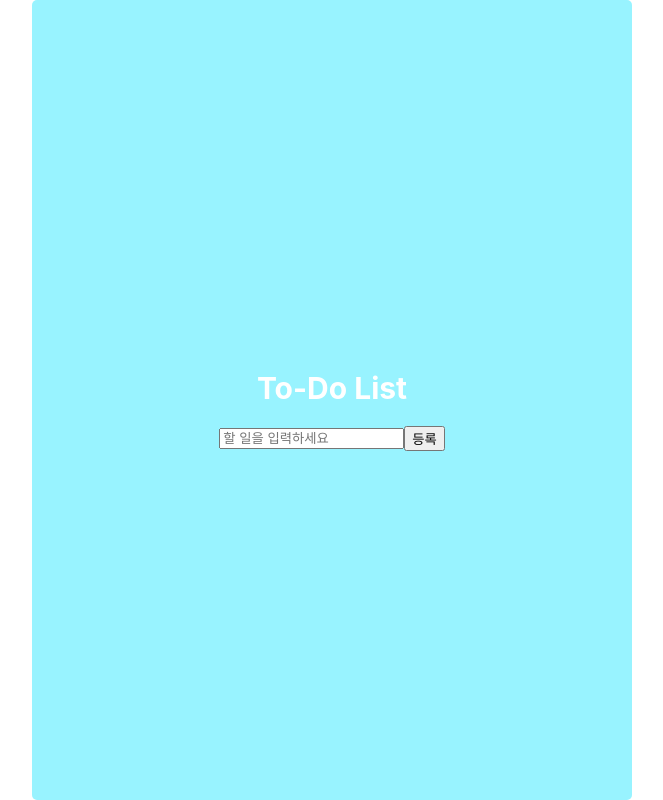
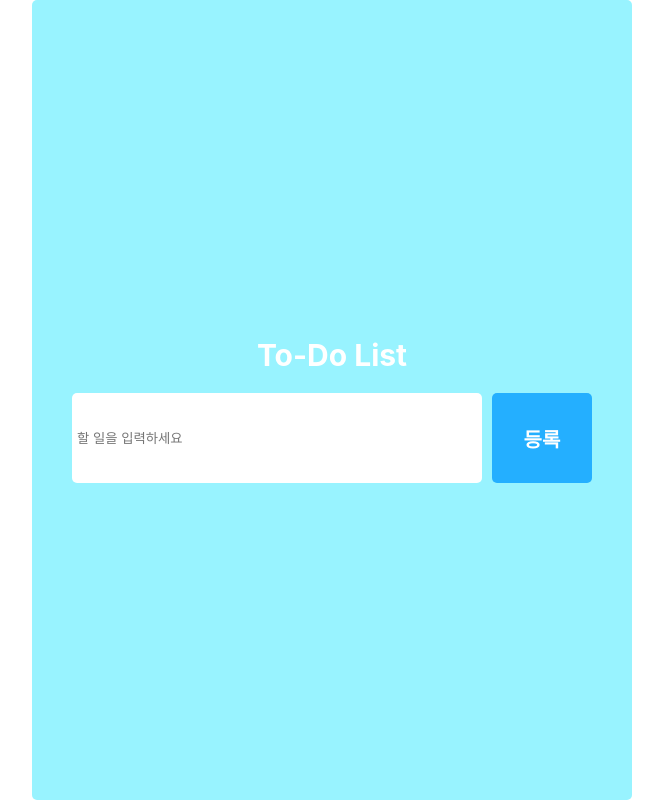
Before and after one commit to lain-alice/react-todo-list, a React (Create React App) app: page / in a window 1280 px wide. Shown: the whole page, without its empty margins (308-971 px from the left). Built offline with nearby package versions, Linux system fonts and the light colour scheme.

Commit message:
json-server 데이터 추가

```diff
--- /dev/null
+++ b/src/components/Input.js
@@ -0,0 +1,59 @@
+import React, { useState } from 'react';
+import styled from 'styled-components';
+
+const BREAK_POINT_TABLET = 768;
+
+const InputArea = styled.div`
+
+  .input-box {
+    display:flex;
+    flex-flow:row wrap;
+    justify-content: center;
+    align-items: center;
+  }
+  .input-box>input{
+    width:400px;
+    height:80px;
+    border-radius:5px;
+    border:none;
+    margin-right:10px;
+    padding:5px;
+  }
+  .input-box>button{
+    width:100px;
+    height:90px;
+    border-radius:5px;
+    border:none;
+    background-color: #24afff;
+    font-size:20px;
+    font-weight:700;
+    color:#fff;
+    text-align:center;
+  }
+  .input-box>button:hover{
+    background-color: #5affe4;
+    cursor: pointer;
+  }
+
+  @media only screen and (max-width: ${BREAK_POINT_TABLET}px) {
+    .input-box{
+
+    }
+  }
+
+`;
+
+const Input = () => {
+  return (
+    <>
+      <InputArea>
+        <div className="input-box">
+            <input type="text" placeholder="할 일을 입력하세요" />
+            <button>등록</button>
+        </div>
+      </InputArea>
+    </>
+  );
+};
+
+export default Input;
--- a/src/components/Main.js
+++ b/src/components/Main.js
@@ -1,6 +1,8 @@
 import React, { useState } from 'react';
 import styled from 'styled-components';
 import '../App.css';
+
+import Input from './Input'
 
 const BREAK_POINT_TABLET = 768;
 
@@ -30,19 +32,10 @@ const MainArea = styled.div`
     justify-content: center;
     align-items: center;
   }
-  .input-box {
-    display:flex;
-    flex-flow:row wrap;
-    justify-content: center;
-    align-items: center;
-  }
 
   @media only screen and (max-width: ${BREAK_POINT_TABLET}px) {
     .main-box{
       width:90%;
-    }
-    .input-box{
-      /* flex-basis:auto; */
     }
   }
 
@@ -54,10 +47,7 @@ const Main = () => {
       <MainArea>
         <div className="main-box">
             <h1>To-Do List</h1>
-            <div className="input-box">
-                <input type="text" placeholder="할 일을 입력하세요" />
-                <button>등록</button>
-            </div>
+            <Input />
         </div>
       </MainArea>
     </>
```
Also changed, not shown: data/data.json (added, +12 -0 lines).
